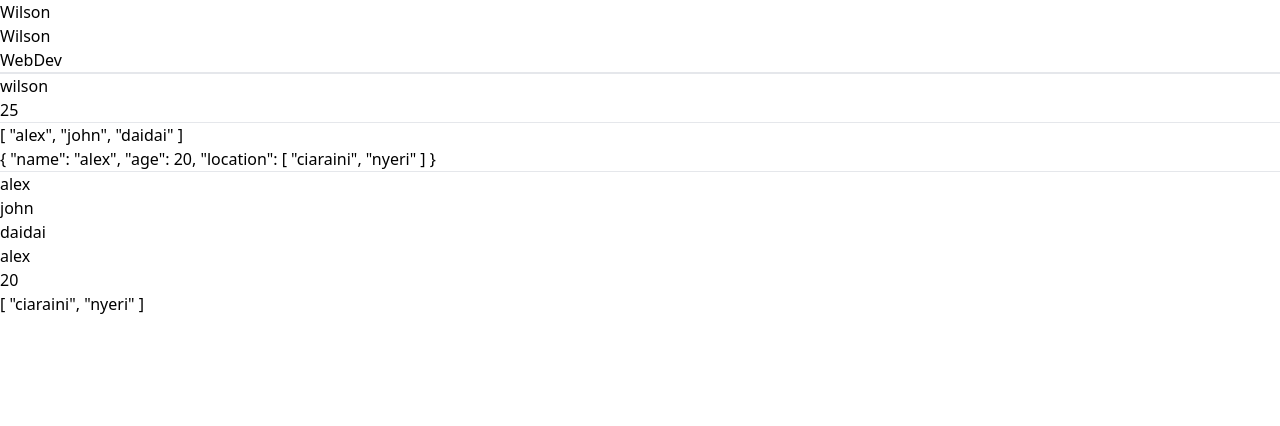
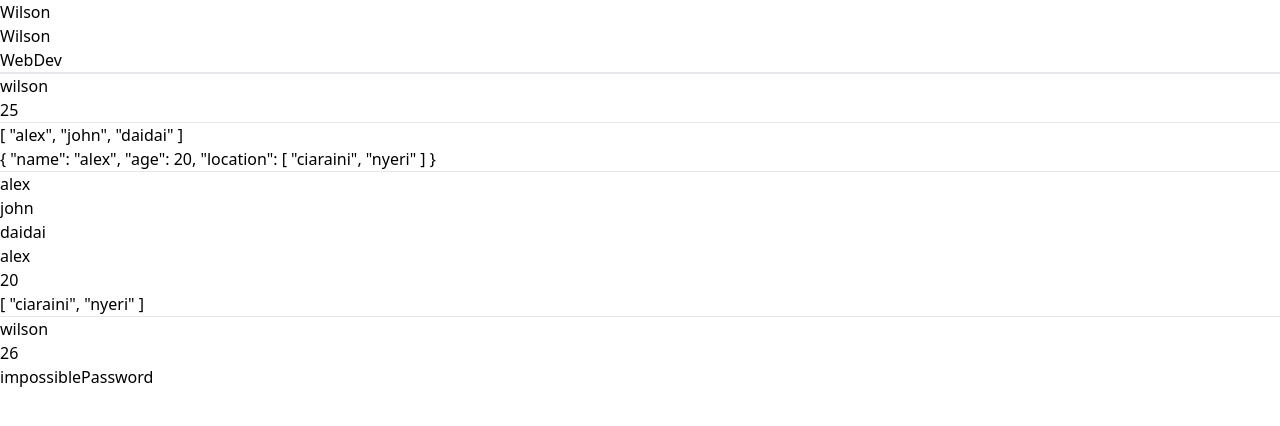
Before and after one commit to wilsongachungi/wilson-vue, a Vue app: page / in a window 1280 px wide. Shown: the top 426 px of the page. Built offline with nearby package versions, Linux system fonts and the light colour scheme.

Commit message:
custom validator

```diff
--- a/src/App.vue
+++ b/src/App.vue
@@ -13,6 +13,7 @@ import DynamicPropsComponent from './components/DynamicPropsComponent.vue';
 import ChangingValueProps from './components/ChangingValueProps.vue';
 import PropsValidation from './components/PropsValidation.vue';
 import ComplexProps from './components/ComplexProps.vue';
+import CustomValidator from './components/CustomValidator.vue';
 </script>
 
 <template>
@@ -28,6 +29,8 @@ import ComplexProps from './components/ComplexProps.vue';
   <PropsValidation fullName="wilson" :age="25" />
   <hr>
   <ComplexProps :friends="['alex', 'john', 'daidai']" :userInfo="{name: 'alex', age:20, location: ['ciaraini','nyeri']}" />
+  <hr>
+  <CustomValidator name="wilson" :age="26" password="impossiblePassword"/>
 
 </template>
 
--- /dev/null
+++ b/src/components/CustomValidator.vue
@@ -0,0 +1,26 @@
+<script setup>
+defineProps({
+    name:{
+        type: String,
+        validator: (propValue) => {
+            return ['wilson', 'john', 'kelvin'].includes(propValue)
+        }
+    },
+
+    age:{
+        type: Number,
+        validator: (propValue)  => (propValue >= 18 && propValue <= 30 ? true : false)
+    },
+
+    password: {
+        type: String,
+        validator: (propsValue) => propsValue.length >= 8
+    }
+})
+</script>
+
+<template>
+    <h1>{{name}}</h1>
+    <h1>{{ age }}</h1>
+    <h1>{{ password }}</h1>
+</template>
```
